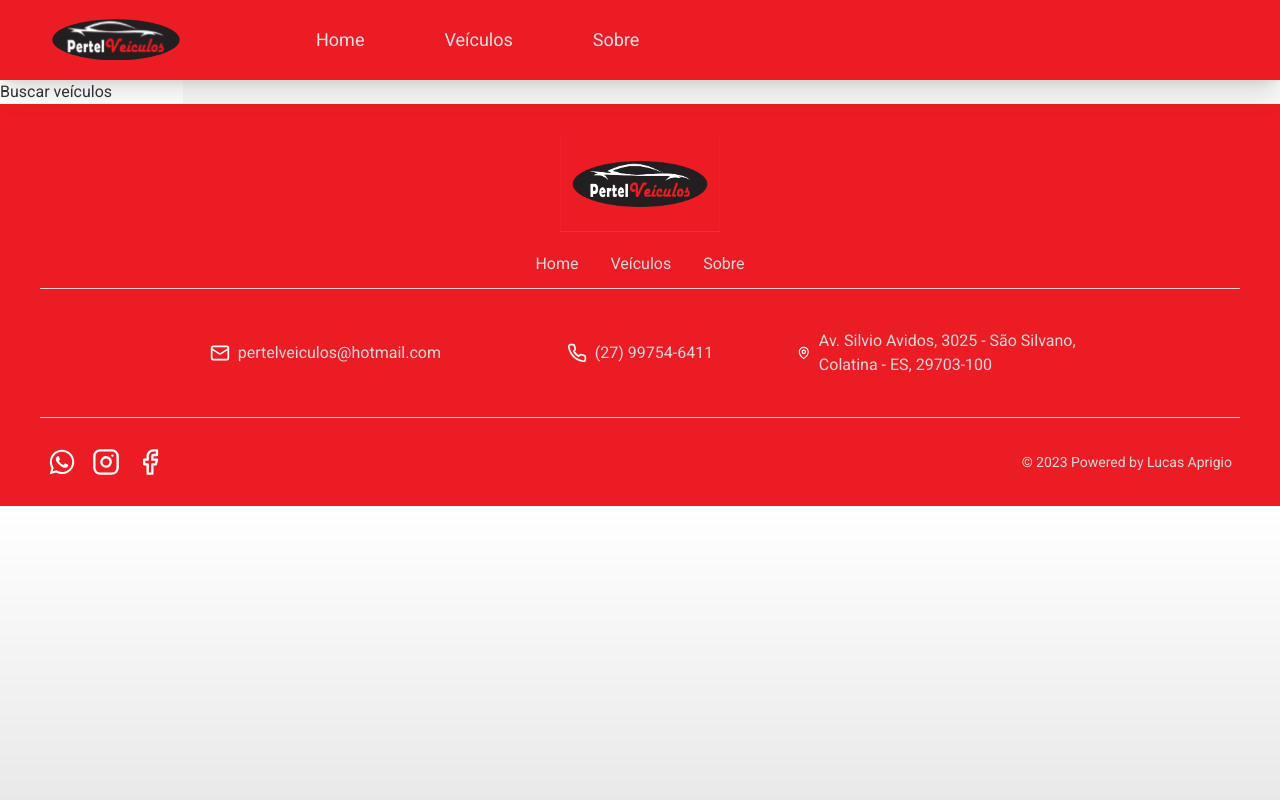
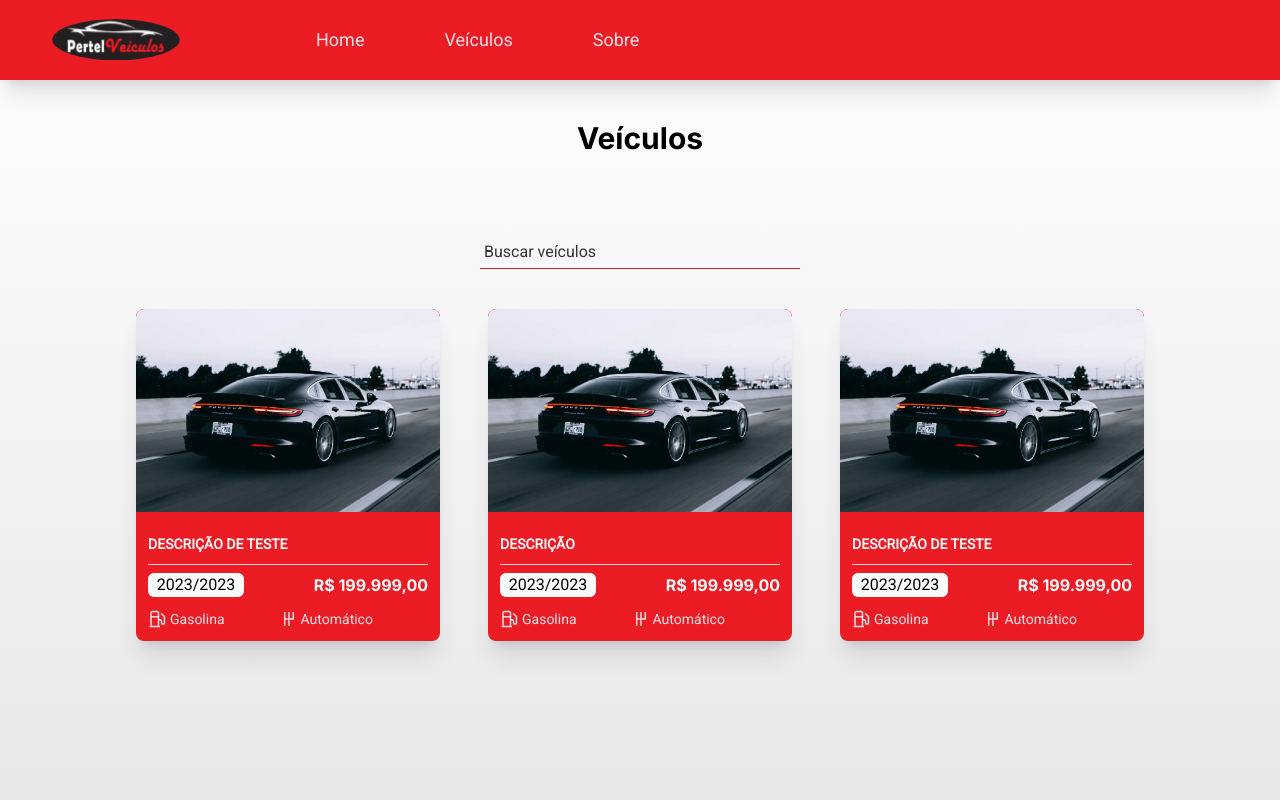
Before and after one commit to lucsaprigio/pertel-veiculos, a Next.js app: page /veiculos in a window 1280 px wide. Shown: the top 800 px of the page. Built offline with nearby package versions, Linux system fonts and the light colour scheme.

Commit message:
Cards vehicle

```diff
--- /dev/null
+++ b/src/app/Components/Card.tsx
@@ -0,0 +1,37 @@
+'use client'
+
+import { FuelIcon } from "lucide-react";
+
+interface Props {
+    id: string;
+    description: string;
+    price: string;
+    year: string;
+    fuelType: string;
+    exchange: string;
+    source: string;
+    large?: boolean;
+}
+
+
+export function Card({ id, description, price, year, fuelType, exchange, source }: Props) {
+    return (
+        <div className="flex flex-col mx-2 items-center justify-start rounded-lg overflow-hidden shadow-xl bg-red-700 hover:scale-105 transition-all duration-200">
+            <img className="object-contain rounded-t-lg" src={source} alt="Carro a venda" />
+            <div className="grid grid-col grid-col-2 w-full items-start py-3 px-3">
+                <div className="grid grid-cols-2 justify-around w-full ">
+                    <div className="border-b-white border-b-bottom border-opacity-80 py-2">
+                        <strong className="text-gray-50 text-sm mb-6">{description.toUpperCase()}</strong>
+                    </div>
+                    <div className="border-b-white border-b-bottom border-opacity-80"></div>
+                    <span className="flex bg-gray-50 items-center justify-center w-24 mt-2 rounded-md text-black">{year}</span>
+                    <strong className="flex items-center justify-end mt-2 text-gray-50 text-1xl text-right font-inter">R$ {price}</strong>
+                </div>
+            </div>
+            <div className="flex flex-row gap-14 pb-3 px-3 w-full">
+                <span className="flex items-center justify-start text-sm text-gray-100"><FuelIcon size={18} className="text-gray-100 mr-1" />{fuelType}</span>
+                <span className="flex items-center justify-start text-sm text-gray-100"><img src="/images/exchange.svg" alt="Câmbio" className="text-gray-100 mr-1 w-4 object-contain" />{exchange}</span>
+            </div>
+        </div>
+    )
+}
--- a/src/app/Components/Footer.tsx
+++ b/src/app/Components/Footer.tsx
@@ -4,7 +4,7 @@ import { FaWhatsapp } from 'react-icons/fa'
 
 export function Footer() {
     return (
-        <footer className="bg-red-700 w-full h-full py-4 px-10">
+        <footer className="bg-red-700 w-full h-full py-4 px-10 mt-64">
             <div className="flex flex-col gap-2 items-center justify-center mt-4 border-b-white border-b-bottom border-opacity-80">
                 <img src="/images/logo.png" alt="Logo" className="w-40 h-24 bg-cover" />
                 <nav className="flex gap-8 text-gray-150 my-3">
--- a/src/app/Components/Header.tsx
+++ b/src/app/Components/Header.tsx
@@ -38,7 +38,7 @@ export function Header() {
                     </Link>
                     <Link className="relative overflow-hidden group/link text-gray-100 text-lg hover:text-gray-150 hover:font-bold duration-300" href="/veiculos">
                         Veículos
-                        <span className="absolute -inset-x-24 h-0.5 bottom-0 w-full group-hover/link:border-b-0 group-hover/link:translate-x-full group-hover/link:bg-gray-150 transition-transform duration-700" />
+                        <span className="absolute -inset-x-16 h-0.5 bottom-0 w-full group-hover/link:border-b-0 group-hover/link:translate-x-full group-hover/link:bg-gray-150 transition-transform duration-700" />
                     </Link>
                     <Link className="relative overflow-hidden group/link text-gray-100 text-lg hover:text-gray-150 hover:font-bold duration-300" href="/sobre">
                         Sobre
--- a/src/app/veiculos/page.tsx
+++ b/src/app/veiculos/page.tsx
@@ -1,4 +1,5 @@
 import { Metadata } from 'next';
+import { Card } from '../components/Card';
 
 
 export const metadata: Metadata = {
@@ -8,8 +9,47 @@ export const metadata: Metadata = {
 
 export default function Softwares() {
     return (
-        <div className="w-full">
-            <input type="text" placeholder='Buscar veículos' />
+        <div className="flex flex-col items-center justify-center w-full">
+            <div className="flex flex-col items-center justify-center my-10 gap-20">
+                <strong className=" items-center justify-center text-3xl font-inter">Veículos</strong>
+                <input className="p-1 w-80 text-black bg-transparent border-b-bottom border-b-red-600 focus:border-b-2 focus:outline-none focus:border-red-700" type="text" placeholder='Buscar veículos' />
+            </div>
+            <div className="flex flex-row flex-wrap gap-8 px-10">
+                <div className="flex w-80">
+                    <Card
+                        id="1"
+                        source="/images/car.jpg"
+                        description="Descrição de teste"
+                        price={"199.999,00"}
+                        year="2023/2023"
+                        exchange="Automático"
+                        fuelType="Gasolina"
+                    />
+                </div>
+                <div className="flex w-80">
+                    <Card
+                        id="1"
+                        source="/images/car.jpg"
+                        description="Descrição"
+                        price={"199.999,00"}
+                        year="2023/2023"
+                        exchange="Automático"
+                        fuelType="Gasolina"
+                    />
+                </div>
+                <div className="flex w-80">
+                    <Card
+                        id="1"
+                        source="/images/car.jpg"
+                        description="Descrição de teste"
+                        price={"199.999,00"}
+                        year="2023/2023"
+                        exchange="Automático"
+                        fuelType="Gasolina"
+                    />
+                </div>
+
+            </div>
         </div>
     )
 }
```
